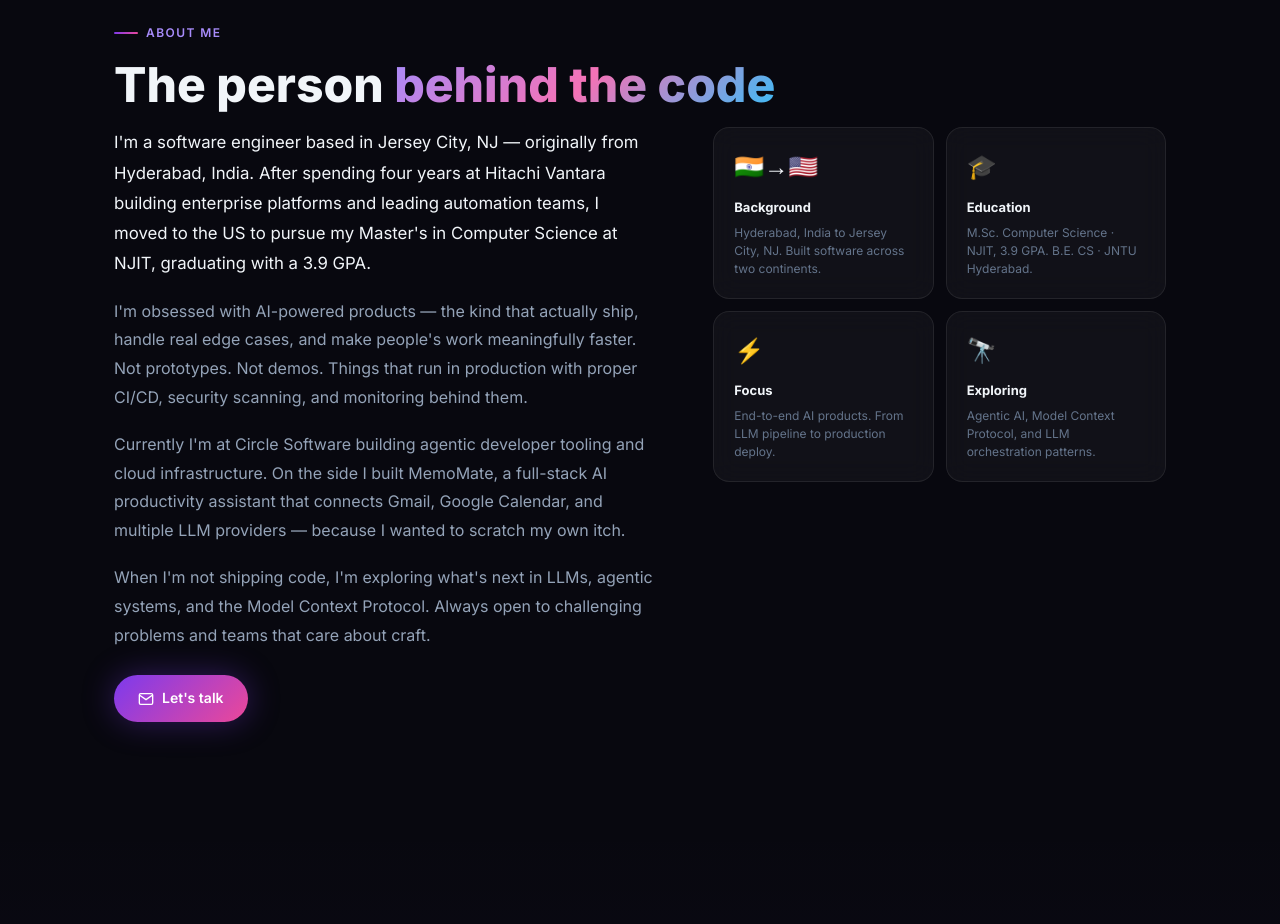
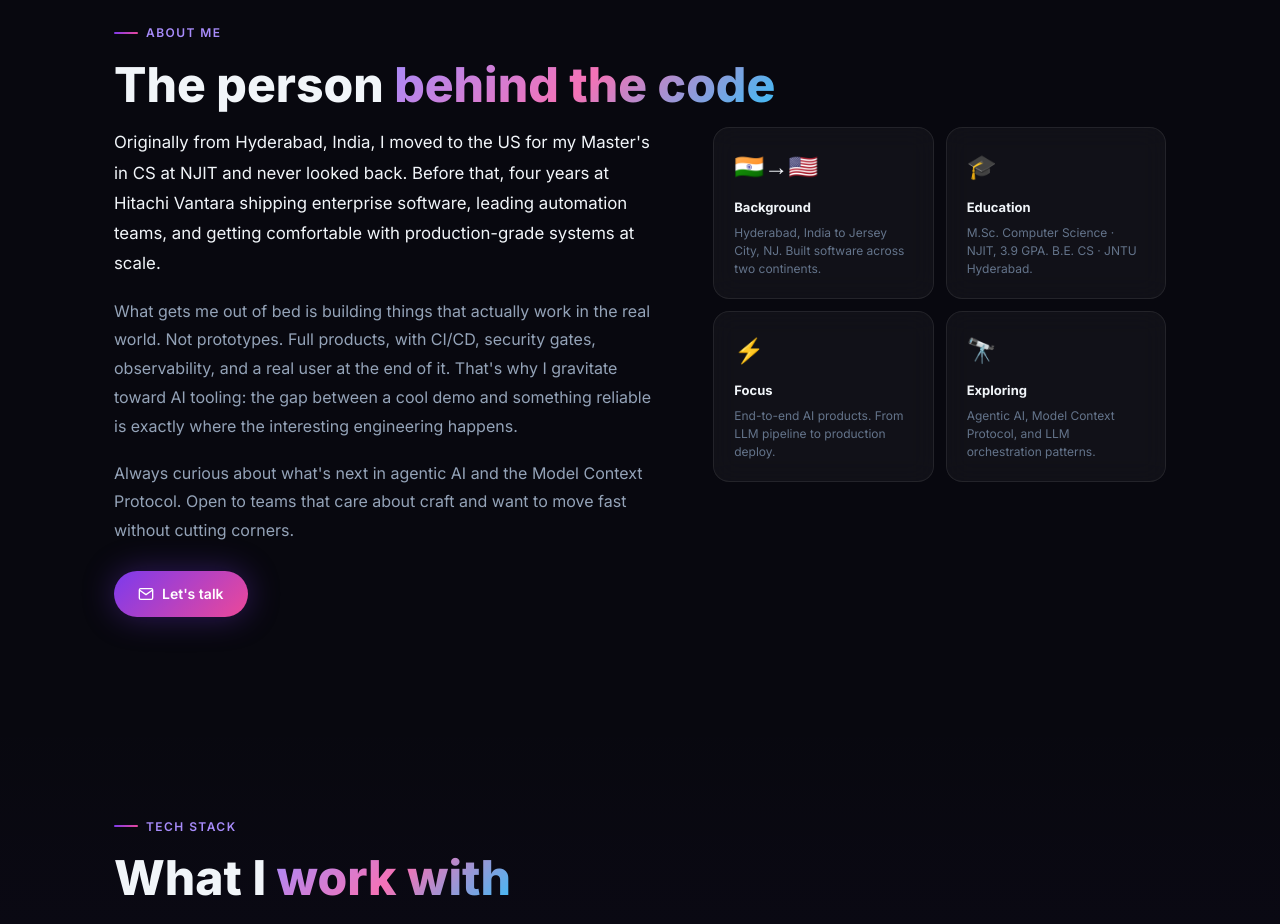
Before and after one commit to sruthivellore/portfolio, a React (Vite) app: page / in a window 1280 px wide. Shown: the part 880-1804 px from the top of the page. Built offline with nearby package versions, Linux system fonts and the light colour scheme.

Commit message:
Rewrite About text: less repetition, no em dashes

```diff
--- a/src/components/About.jsx
+++ b/src/components/About.jsx
@@ -14,23 +14,19 @@ export default function About() {
         <div className="about-grid">
           <div className="about-text reveal" ref={useScrollReveal()}>
             <p>
-              I'm a software engineer based in Jersey City, NJ — originally from Hyderabad, India.
-              After spending four years at Hitachi Vantara building enterprise platforms and leading automation
-              teams, I moved to the US to pursue my Master's in Computer Science at NJIT, graduating with a 3.9 GPA.
+              Originally from Hyderabad, India, I moved to the US for my Master's in CS at NJIT and
+              never looked back. Before that, four years at Hitachi Vantara shipping enterprise software,
+              leading automation teams, and getting comfortable with production-grade systems at scale.
             </p>
             <p>
-              I'm obsessed with AI-powered products — the kind that actually ship, handle real edge cases,
-              and make people's work meaningfully faster. Not prototypes. Not demos. Things that run in production
-              with proper CI/CD, security scanning, and monitoring behind them.
+              What gets me out of bed is building things that actually work in the real world. Not
+              prototypes. Full products, with CI/CD, security gates, observability, and a real user at
+              the end of it. That's why I gravitate toward AI tooling: the gap between a cool demo and
+              something reliable is exactly where the interesting engineering happens.
             </p>
             <p>
-              Currently I'm at Circle Software building agentic developer tooling and cloud infrastructure.
-              On the side I built MemoMate, a full-stack AI productivity assistant that connects Gmail,
-              Google Calendar, and multiple LLM providers — because I wanted to scratch my own itch.
-            </p>
-            <p>
-              When I'm not shipping code, I'm exploring what's next in LLMs, agentic systems, and the
-              Model Context Protocol. Always open to challenging problems and teams that care about craft.
+              Always curious about what's next in agentic AI and the Model Context Protocol.
+              Open to teams that care about craft and want to move fast without cutting corners.
             </p>
             <a href={`mailto:${DATA.email}`} className="btn btn-primary about-cta">
               <svg width="16" height="16" viewBox="0 0 24 24" fill="none" stroke="currentColor" strokeWidth="2"><path d="M4 4h16c1.1 0 2 .9 2 2v12c0 1.1-.9 2-2 2H4c-1.1 0-2-.9-2-2V6c0-1.1.9-2 2-2z"/><polyline points="22,6 12,13 2,6"/></svg>
```
